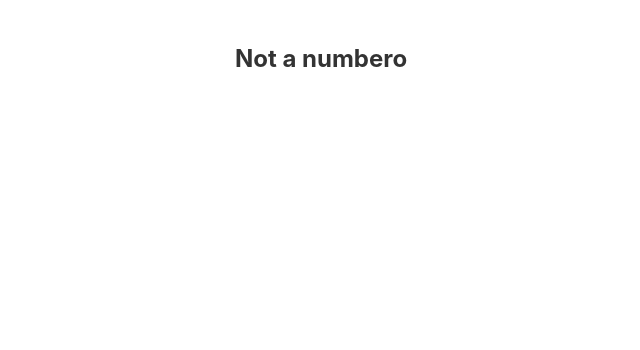
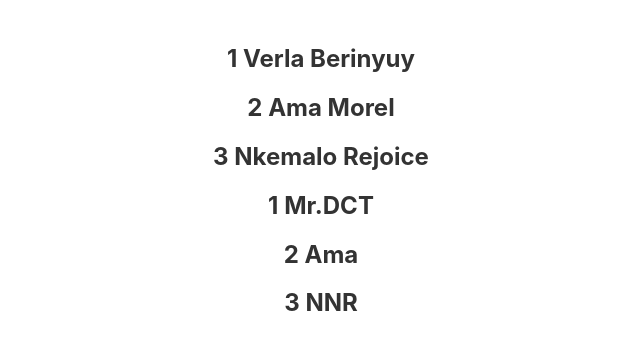
Before and after one commit to DCT-Berinyuy/Learn_Svelte, a Svelte app: page / in a window 1280 px wide. Shown: the top 350 px of the page, without its empty margins (319-959 px from the left). Built offline with nearby package versions, Linux system fonts and the light colour scheme.

Commit message:
list rendering

```diff
--- a/src/App.svelte
+++ b/src/App.svelte
@@ -1,19 +1,25 @@
+<!--	JavaScript	-->
 <script>
-const num = 'DCT';
+	const names = ['Mr.DCT', 'Ama', 'NNR'];
+	const fullNames = [
+		{first: "Verla", last: "Berinyuy"},
+		{first: "Ama", last: "Morel"},
+		{first: "Nkemalo", last: "Rejoice"},
+	];
 </script>
 
+<!--	HTML	-->
 <main>
-	{#if num === 0}
-		<h2>The number is zero</h2>
-	{:else if num < 0}
-		<h2>The number is negative</h2>
-	{:else if num > 0}
-		<h2>The number is positive</h2>
-	{:else}
-		<h2>Not a numbero</h2>
-	{/if}
+	{#each fullNames as name, index}
+		<h2>{index + 1} {name.first} {name.last}</h2>
+	{/each}
+
+	{#each names as name, index}
+		<h2>{index + 1} {name}</h2>
+	{/each}
 </main>
 
+<!--	CSS		-->
 <style>
 	main {
 		text-align: center;
```
